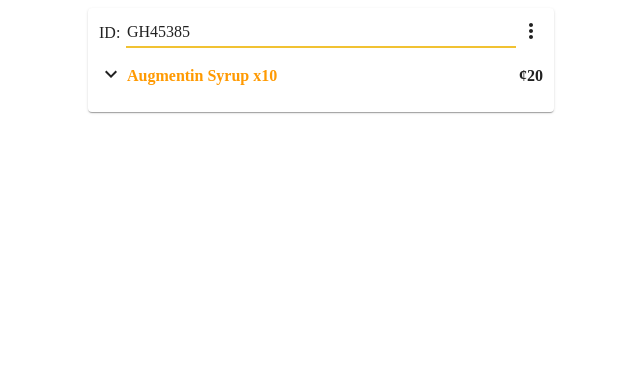
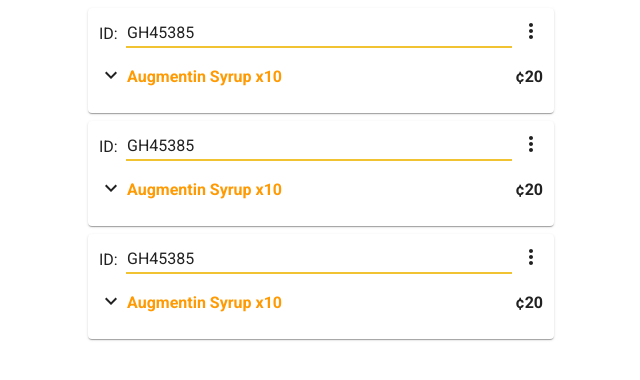
Before and after one commit to Tom-Sarfo/stock-position-table, a React (Vite) app in the folder stock-postion/: page / in a window 1280 px wide. Shown: the top 380 px of the page, without its empty margins (319-959 px from the left). Built offline with nearby package versions, Linux system fonts and the light colour scheme.

Commit message:
make changes to some file names and imports

```diff
--- a/stock-postion/src/App.css
+++ b/stock-postion/src/App.css
@@ -1,7 +1,11 @@
+* {
+	font-family: Roboto;
+}
 .StockPositionContainer {
 	display: flex;
 	justify-content: center;
 	align-items: center;
+	flex-direction: column;
 }
 .drugItem {
 	width: 450px;
--- a/stock-postion/src/App.jsx
+++ b/stock-postion/src/App.jsx
@@ -1,15 +1,20 @@
 // import CollapsibleTable from "./table";
+import Stack from "@mui/material/Stack";
 import "@fontsource/roboto/300.css";
 import "@fontsource/roboto/400.css";
 import "@fontsource/roboto/500.css";
 import "@fontsource/roboto/700.css";
 import "./App.css";
-import StockPosition from "./stockPosition";
+import DrugListCard from "./DrugListCard";
 
 function App() {
 	return (
 		<div className="StockPositionContainer">
-			<StockPosition />
+			<Stack spacing={1}>
+				<DrugListCard />
+				<DrugListCard />
+				<DrugListCard />
+			</Stack>
 		</div>
 	);
 }
--- a/stock-postion/src/DrugDetails.jsx
+++ b/stock-postion/src/DrugDetails.jsx
@@ -1,6 +1,5 @@
 import { Chip } from "@mui/material";
 import "./App.css";
-import LocalShippingIcon from "@mui/icons-material/LocalShipping";
 import BoltIcon from "@mui/icons-material/Bolt";
 export default function DrugDetails({ ExpandDetail }) {
 	return (
--- /dev/null
+++ b/stock-postion/src/DrugListCard.jsx
@@ -0,0 +1,45 @@
+import { Paper } from "@mui/material";
+import MoreVertIcon from "@mui/icons-material/MoreVert";
+import ExpandMoreIcon from "@mui/icons-material/ExpandMore";
+import ExpandLessIcon from "@mui/icons-material/ExpandLess";
+import DrugDetails from "./DrugDetails";
+import { useState } from "react";
+
+export default function DrugListCard() {
+	const [expandDrugDetail, setExpandDrugDetail] = useState(false);
+
+	function handleDetailExpansion() {
+		setExpandDrugDetail(!expandDrugDetail);
+	}
+	return (
+		<Paper className="drugItem">
+			<table>
+				<tr>
+					<td>ID:</td>
+					<td colSpan={2} style={{ borderBottom: "2px solid #F1C232" }}>
+						GH45385
+					</td>
+					<td align="right">
+						<MoreVertIcon />
+					</td>
+				</tr>
+				<tr>
+					<td>
+						{expandDrugDetail === false ? (
+							<ExpandMoreIcon onClick={handleDetailExpansion} />
+						) : (
+							<ExpandLessIcon onClick={handleDetailExpansion} />
+						)}
+					</td>
+					<td colSpan={2} width={430}>
+						<p className="drugName">Augmentin Syrup x10</p>
+					</td>
+					<td>
+						<b>¢20</b>
+					</td>
+				</tr>
+			</table>
+			<DrugDetails ExpandDetail={expandDrugDetail} />
+		</Paper>
+	);
+}
--- a/stock-postion/src/stockPosition.jsx
+++ /dev/null
@@ -1,47 +0,0 @@
-import { Stack, Paper } from "@mui/material";
-import MoreVertIcon from "@mui/icons-material/MoreVert";
-import ExpandMoreIcon from "@mui/icons-material/ExpandMore";
-import ExpandLessIcon from "@mui/icons-material/ExpandLess";
-import DrugDetails from "./DrugDetails";
-import { useState } from "react";
-
-export default function StockPosition() {
-	const [expandDrugDetail, setExpandDrugDetail] = useState(false);
-
-	function handleDetailExpansion() {
-		setExpandDrugDetail(!expandDrugDetail);
-	}
-	return (
-		<Stack>
-			<Paper className="drugItem">
-				<table>
-					<tr>
-						<td>ID:</td>
-						<td colSpan={2} style={{ borderBottom: "2px solid #F1C232" }}>
-							GH45385
-						</td>
-						<td align="right">
-							<MoreVertIcon />
-						</td>
-					</tr>
-					<tr>
-						<td>
-							{expandDrugDetail === false ? (
-								<ExpandMoreIcon onClick={handleDetailExpansion} />
-							) : (
-								<ExpandLessIcon onClick={handleDetailExpansion} />
-							)}
-						</td>
-						<td colSpan={2} width={430}>
-							<p className="drugName">Augmentin Syrup x10</p>
-						</td>
-						<td>
-							<b>¢20</b>
-						</td>
-					</tr>
-				</table>
-				<DrugDetails ExpandDetail={expandDrugDetail} />
-			</Paper>
-		</Stack>
-	);
-}
```
